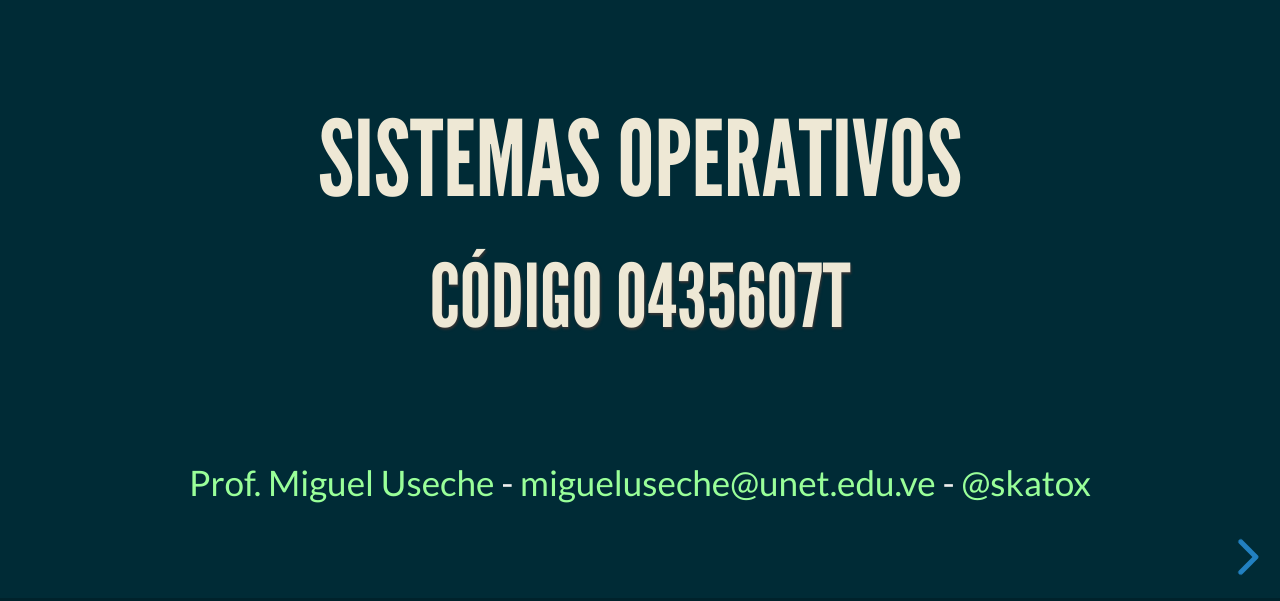
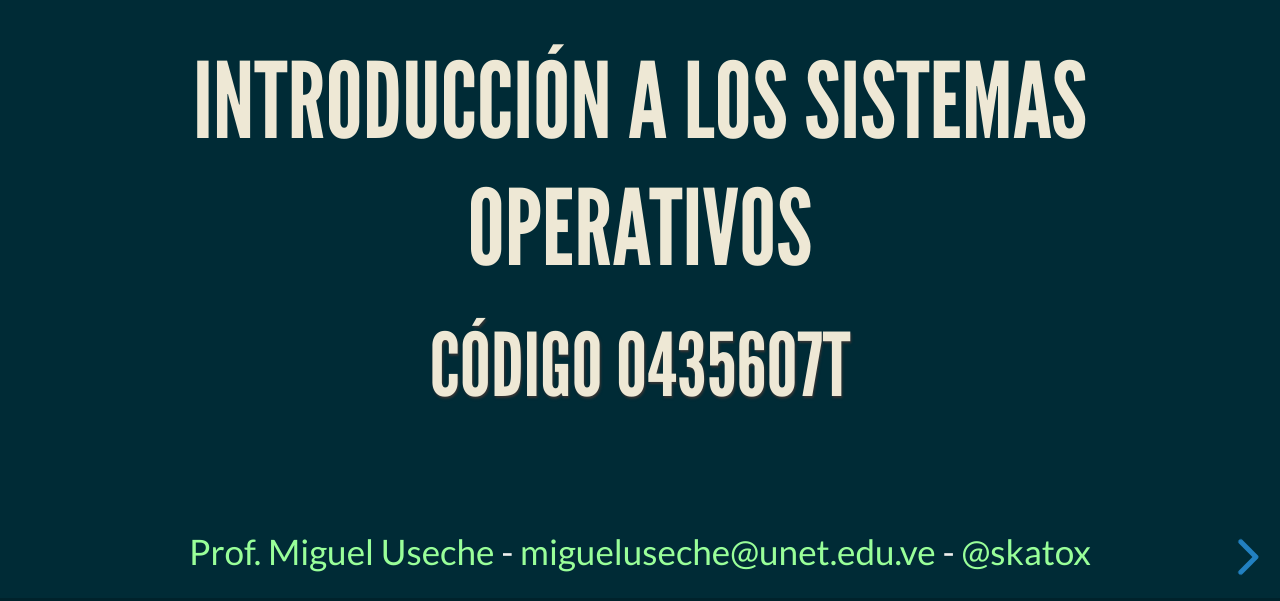
Before and after one commit to Skatox/sistemasoperativosUNET, a website: page 01-Introduccion.html in a window 1280 px wide. Shown: the part 199-800 px from the top of the page. Drawn offline with Linux system fonts and the light colour scheme.

Commit message:
Updating class titles.

```diff
--- a/01-Introduccion.html
+++ b/01-Introduccion.html
@@ -39,7 +39,7 @@
 					</div>
 
 					<h1 class="clear">
-						Sistemas Operativos
+						Introducción a los Sistemas Operativos
 					</h1>
 					<h2 id="subject-code">
 						Código 0435607T
```
Also changed, not shown: 04-GestionProcesos.html (+1 -1 lines).
